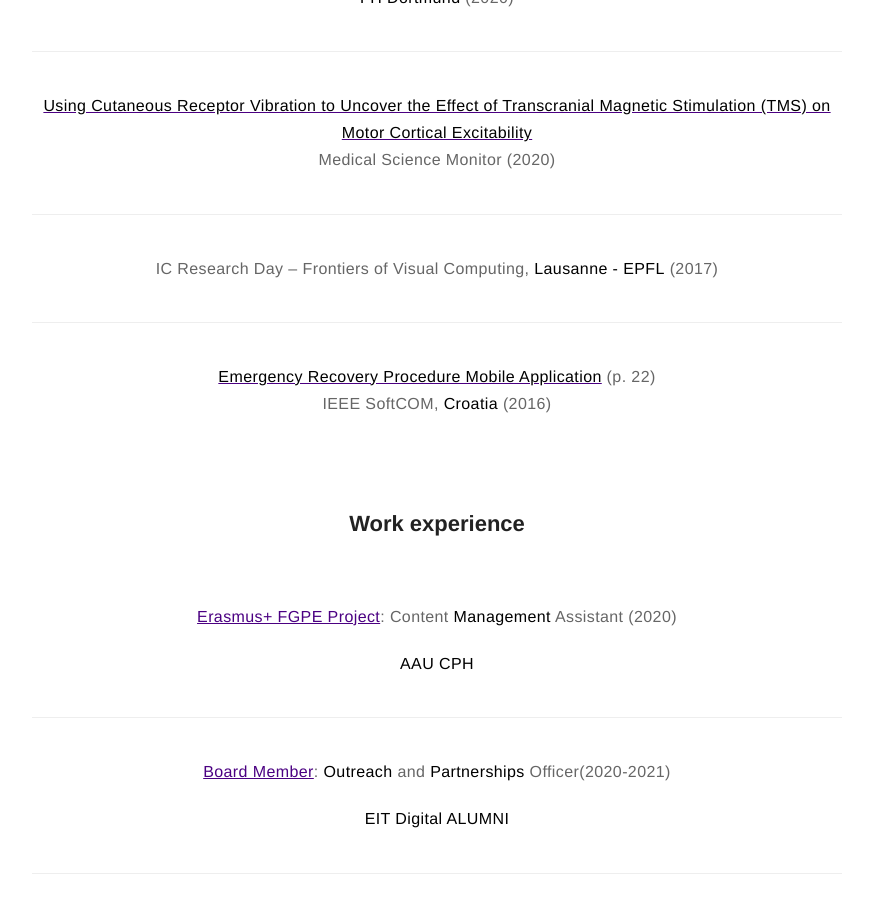
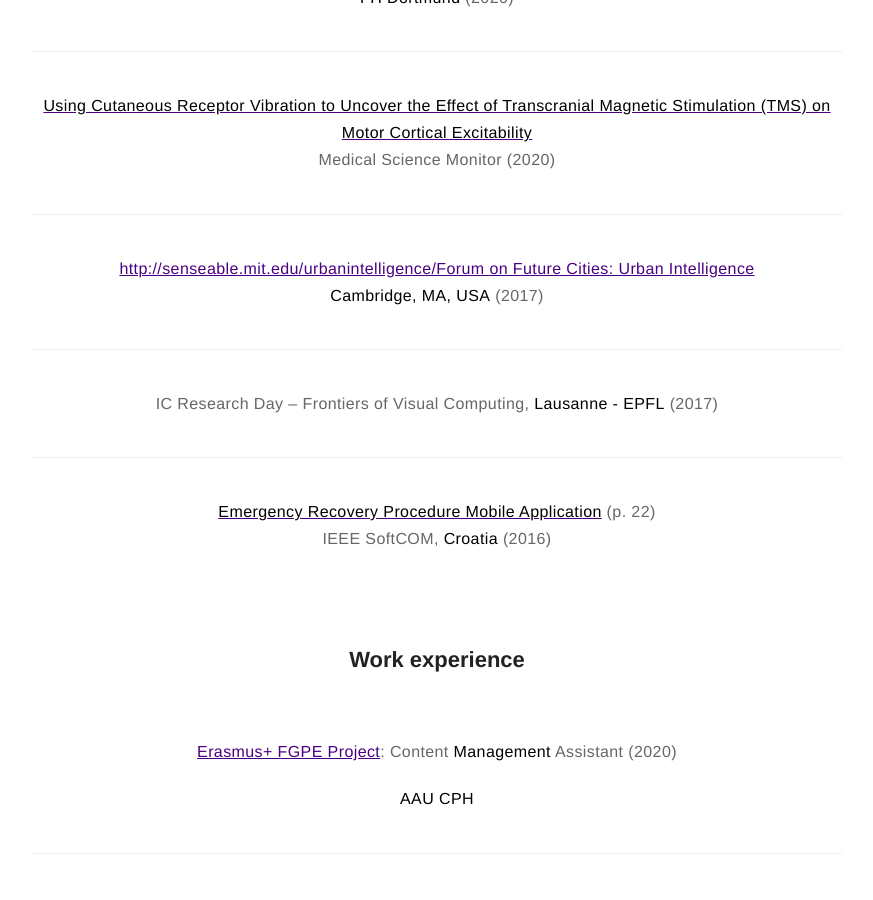
Before and after one commit to dljubenk/dljubenk.github.io, a Jekyll site: the page built from about.md, in a window 1280 px wide and 900 px high, scrolled down 1124 px. Shown: the whole window, without its empty margins (203-1076 px from the left). Built offline with Jekyll 4.4.1, drawn with Linux system fonts in a browser that asks for light colours.

Commit message:
Update about.md

```diff
--- a/about.md
+++ b/about.md
@@ -16,6 +16,8 @@ layout: page
 <p align="center">European Technology & Engineering Management Summit<br /><strong>FH Dortmund</strong> (2020)</p>
 ---
 <p align="center"><a href="https://www.medscimonit.com/abstract/index/idArt/923166"><strong>Using Cutaneous Receptor Vibration to Uncover the Effect of Transcranial Magnetic Stimulation (TMS) on Motor Cortical Excitability</strong></a><br />Medical Science Monitor (2020)</p>
+---
+<p align="center"><a href="https://ieeexplore.ieee.org/abstract/document/9111707">http://senseable.mit.edu/urbanintelligence/Forum on Future Cities: Urban Intelligence</a><br /><strong>Cambridge, MA, USA</strong> (2017)</p>
 ---
 <p align="center">IC Research Day – Frontiers of Visual Computing, <strong>Lausanne - EPFL</strong> (2017)</p>
 ---
```
